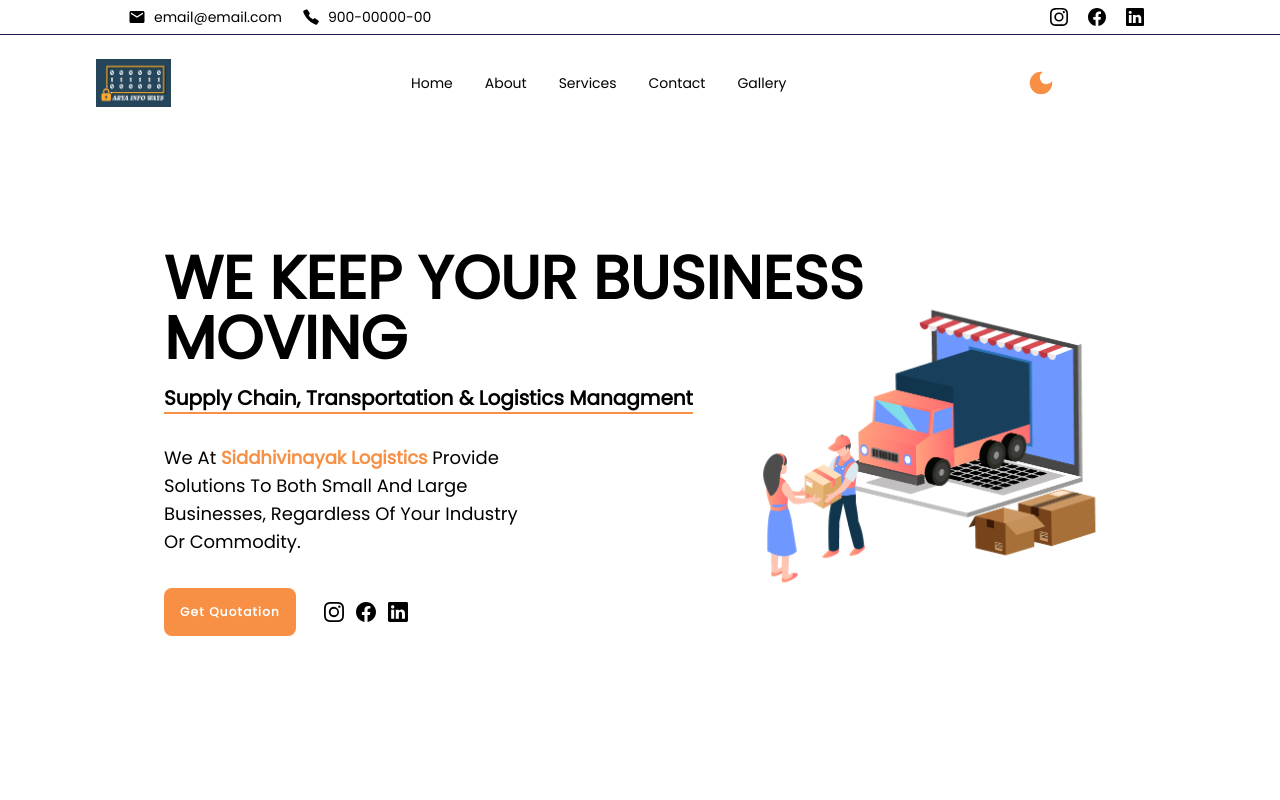
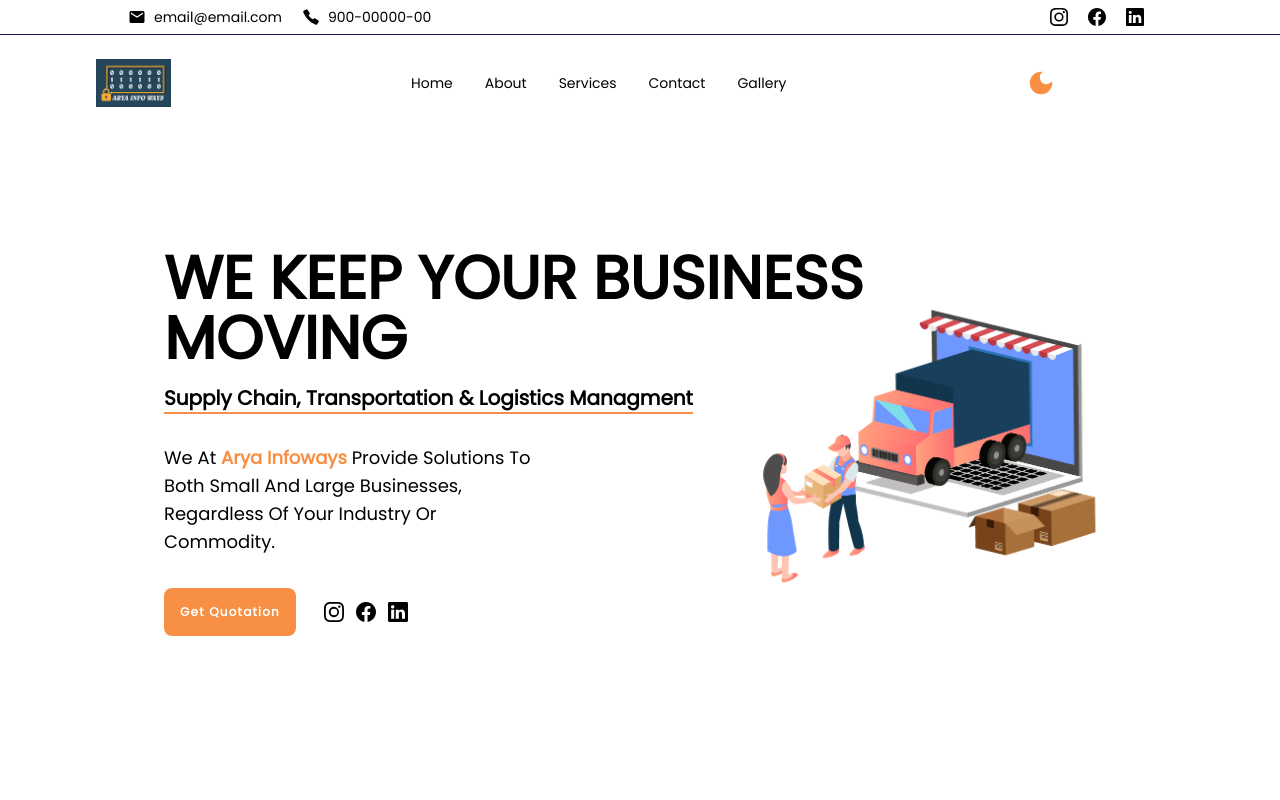
Before and after one commit to iamadityamall/Aarya, a React (Create React App) app: page / in a window 1280 px wide. Shown: the top 800 px of the page. Built offline with nearby package versions, Linux system fonts and the light colour scheme; no server answers.

Commit message:
logo changed

```diff
--- a/src/App.js
+++ b/src/App.js
@@ -8,10 +8,9 @@ import Terms from "./pages/Terms";
 import "./index.css";
 import { animateScroll as scroll } from "react-scroll/modules";
 
-
 const App = () => {
   useEffect(() => {
-    document.title = "Siddhivinayak Logistics || logistics for all";
+    document.title = "Arya Infoways || Development Build";
   }, []);
 
   useEffect(() => {
--- a/src/components/Footer.jsx
+++ b/src/components/Footer.jsx
@@ -18,9 +18,7 @@ const Footer = () => {
     >
       <section className="flex flex-col py-10 font-poppins space-y-6 w-[90vw] mx-auto md:flex-row md:justify-between md:items-start md:space-y-0 lg:w-[85vw] lg:py-10">
         <div className="flex flex-col  lg:w-[40vw]">
-          <h1 className="font-bold text-lg p-2 lg:text-2xl">
-            siddhivinayak logistics
-          </h1>
+          <h1 className="font-bold text-lg p-2 lg:text-2xl">Arya Infoways</h1>
           <p className="p-2 text-sm lg:text-lg">
             Lorem ipsum dolor sit amet consectetur adipisicing elit. Hic
             explicabo dicta dignissimos et animi, repudiandae perspiciatis!
@@ -71,7 +69,7 @@ const Footer = () => {
       </section>
       <section className={`shadow-sm transition-all duration-150 ease-linear`}>
         <p className="text-center italic font-poppins text-xs font-bold p-4">
-          copyright &copy; siddhivinayak logistics{" "}
+          copyright &copy; Arya Infoways{" "}
           <span>{`${new Date().getFullYear().toString()}`}</span> all right
           reserved
         </p>
--- a/src/components/Home/Banner.jsx
+++ b/src/components/Home/Banner.jsx
@@ -29,7 +29,7 @@ const Banner = () => {
             <h1 className="font-bold text-lg">John Doe</h1>
             <p className="font-semibold text-sm">
               CEO and Founder,{" "}
-              <span className="text-colorOne">Siddhivinayak Logistics</span>
+              <span className="text-colorOne">Arya Infoways</span>
             </p>
           </div>
         </div>
--- a/src/components/Home/Hero.jsx
+++ b/src/components/Home/Hero.jsx
@@ -25,7 +25,7 @@ const Hero = () => {
         <p className="text-[15px] py-2 px-1 pt-6 leading-relaxed lg:text-lg lg:w-[30vw]">
           we at {"  "}
           <span className=" text-colorOne font-semibold">
-            siddhivinayak logistics
+            Arya Infoways
           </span>{" "}
           provide solutions to both small and large businesses, regardless of
           your industry or commodity.
```
